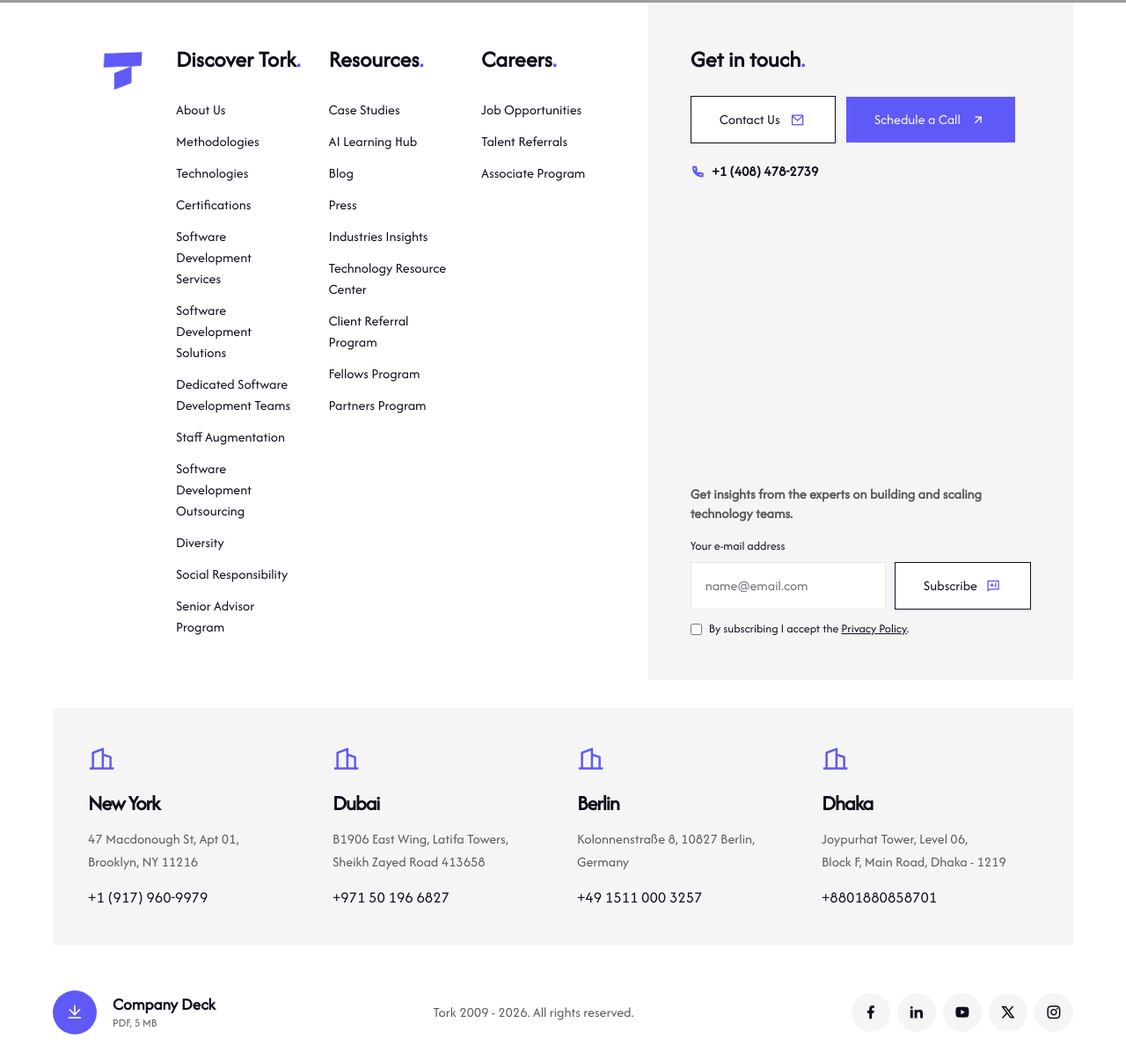
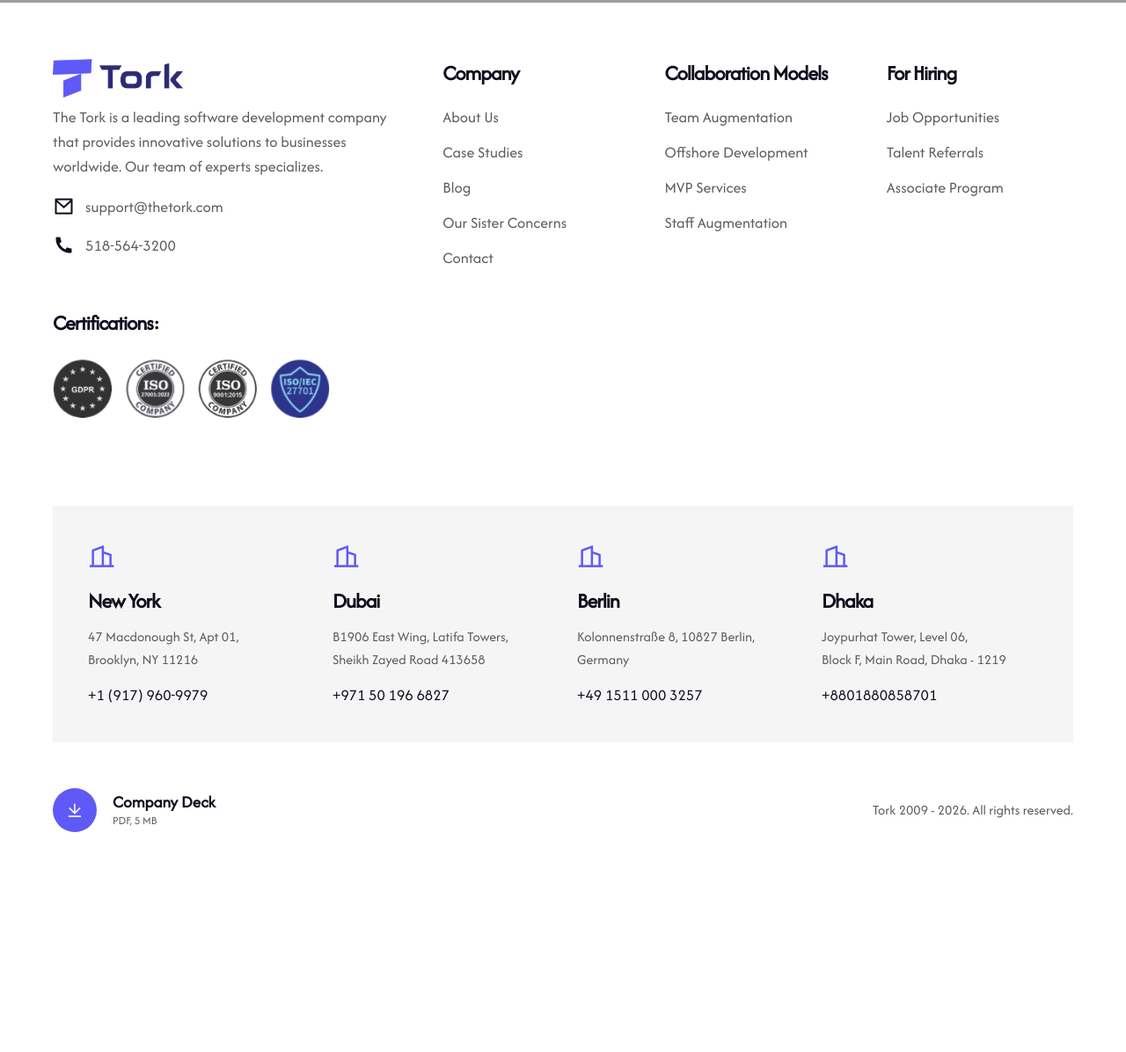
Before and after one commit to sarowar-islam/new.thetork.com, a website: page index.html in a window 1280 px wide. Shown: the part 6132-7328 px from the top of the page at 88% size. After the commit the page ends 7098 px from the top, so only its background shows below. Drawn offline with Linux system fonts and the light colour scheme; grey boxes are pictures that could not be loaded.

Commit message:
Add awards and certifications section to homepage; include images and alt text for accessibility

```diff
--- a/index.html
+++ b/index.html
@@ -2580,22 +2580,96 @@
         <!--...::: Footer Section Start :::... -->
         <footer class="section-footer w-full bg-white text-colorDark">
             <div class="grid grid-cols-12 px-5 sm:px-10 md:px-[60px]">
+                <div class="col-span-12 grid grid-cols-1 gap-10 py-12 sm:grid-cols-2 lg:grid-cols-[minmax(0,1.9fr)_repeat(3,minmax(0,1fr))] lg:gap-10 lg:py-16">
+                    <div>
+                        <a href="index.html" aria-label="The Tork homepage" class="inline-block">
+                            <img src="assets/img/images/logo-dark.png" alt="The Tork" width="437" height="130"
+                                class="h-11 w-auto object-contain" />
+                        </a>
+
+                        <p class="text-lg text-colorDarkGrey">
+                            The Tork is a leading software development company that provides innovative solutions to businesses worldwide. Our team of experts specializes.
+                        </p>
+
+                        <div class="mt-4 flex flex-col gap-3 text-lg text-colorDarkGrey">
+                            <a href="mailto:support@thetork.com" class="inline-flex items-center gap-3 transition-colors hover:text-colorBlue">
+                                <i class="ri-mail-line text-2xl text-colorDark" aria-hidden="true"></i>
+                                <span>support@thetork.com</span>
+                            </a>
+                            <a href="tel:+15185643200" class="inline-flex items-center gap-3 transition-colors hover:text-colorBlue">
+                                <i class="ri-phone-fill text-2xl text-colorDark" aria-hidden="true"></i>
+                                <span>518-564-3200</span>
+                            </a>
+                        </div>
+
+                        <div class="mt-14">
+
+                            <h2 class="mb-6 text-2xl font-semibold text-colorDark">Certifications:</h2>
+
+                            <ul class="flex flex-wrap items-center gap-3" aria-label="Certifications and security badges">
+                                <li>
+                                    <img src="assets/img/footer/gdpr.png" alt="GDPR badge"
+                                        class="h-[72px] w-auto max-w-[82px] object-contain" width="180" height="175" />
+                                </li>
+                                <li>
+                                    <img src="assets/img/footer/iso-27001.png" alt="ISO 27001:2022 certification"
+                                        class="h-[72px] w-auto max-w-[82px] object-contain" width="175" height="175" />
+                                </li>
+                                <li>
+                                    <img src="assets/img/footer/iso-9001.png" alt="ISO 9001:2015 certification"
+                                        class="h-[72px] w-auto max-w-[82px] object-contain" width="175" height="175" />
+                                </li>
+                                <li>
+                                    <img src="assets/img/footer/iso-27701.png" alt="ISO/IEC 27701 certification"
+                                        class="h-[72px] w-auto max-w-[82px] object-contain" width="175" height="175" />
+                                </li>
+                            </ul>
+                        </div>
+                    </div>
+
+                    <div>
+                        <h2 class="mb-5 text-2xl font-semibold text-colorDark">Company</h2>
+                        <nav class="flex flex-col gap-y-3 text-lg text-colorDarkGrey">
+                            <a href="about.html" class="transition-colors hover:text-colorBlue">About Us</a>
+                            <a href="case-study.html" class="transition-colors hover:text-colorBlue">Case Studies</a>
+                            <a href="blog.html" class="transition-colors hover:text-colorBlue">Blog</a>
+                            <a href="about.html" class="transition-colors hover:text-colorBlue">Our Sister Concerns</a>
+                            <a href="contact.html" class="transition-colors hover:text-colorBlue">Contact</a>
+                        </nav>
+                    </div>
+
+                    <div>
+                        <h2 class="mb-5 text-2xl font-semibold text-colorDark">Collaboration Models</h2>
+                        <nav class="flex flex-col gap-y-3 text-lg text-colorDarkGrey">
+                            <a href="service-details.html" class="transition-colors hover:text-colorBlue">Team Augmentation</a>
+                            <a href="service-details.html" class="transition-colors hover:text-colorBlue">Offshore Development</a>
+                            <a href="service-details.html" class="transition-colors hover:text-colorBlue">MVP Services</a>
+                            <a href="service-details.html" class="transition-colors hover:text-colorBlue">Staff Augmentation</a>
+                        </nav>
+                    </div>
+
+                    <div>
+                        <h2 class="mb-5 text-2xl font-semibold text-colorDark">For Hiring</h2>
+                        <nav class="flex flex-col gap-y-3 text-lg text-colorDarkGrey">
+                            <a href="contact.html" class="transition-colors hover:text-colorBlue">Job Opportunities</a>
+                            <a href="contact.html" class="transition-colors hover:text-colorBlue">Talent Referrals</a>
+                            <a href="contact.html" class="transition-colors hover:text-colorBlue">Associate Program</a>
+                        </nav>
+                    </div>
+                </div>
+
                 <!-- LEFT SECTION: LOGO AND NAVIGATION -->
-                <div class="col-span-12 lg:col-span-7 bg-white px-6 py-14 sm:px-10 lg:p-12">
+                <!-- <div class="col-span-12 lg:col-span-7 bg-white px-6 py-14 sm:px-10 lg:p-12">
                     <div class="flex flex-col justify-between h-full">
 
-                        <!-- Top: Columns Grid -->
                         <div class="grid grid-cols-1 gap-8 sm:grid-cols-2 lg:grid-cols-[60px_repeat(3,minmax(0,1fr))]">
 
-                            <!-- Brand Logo Column -->
                             <div class="mb-6 lg:mb-0">
                                 <a href="index.html" aria-label="Tork homepage" class="inline-block">
                                     <img src="assets/img/images/logo-icon-dark.png" alt="Tork" width="143"
                                         height="44" />
                                 </a>
                             </div>
-
-                            <!-- Discover Tork -->
                             <div>
                                 <span class="mb-7 block text-[26px] font-semibold leading-[1.3]">
                                     Discover Tork<span class="text-colorBlue">.</span>
@@ -2677,7 +2751,6 @@
                                 </nav>
                             </div>
 
-                            <!-- Resources -->
                             <div>
                                 <span class="mb-7 block text-[26px] font-semibold leading-[1.3]">
                                     Resources<span class="text-colorBlue">.</span>
@@ -2740,8 +2813,6 @@
                                     </a>
                                 </nav>
                             </div>
-
-                            <!-- Careers -->
                             <div>
                                 <span class="mb-7 block text-[26px] font-semibold leading-[1.3]">
                                     Careers<span class="text-colorBlue">.</span>
@@ -2772,13 +2843,11 @@
                         </div>
 
                     </div>
-                </div>
+                </div> -->
 
                 <!-- RIGHT SECTION: CONTACT, NEWSLETTER AND SOCIAL LINKS -->
-                <div class="col-span-12 bg-colorGreyTwo p-6 sm:p-8 lg:col-span-5 lg:p-10 xl:p-12">
+                <!-- <div class="col-span-12 bg-colorGreyTwo p-6 sm:p-8 lg:col-span-5 lg:p-10 xl:p-12">
                     <div class="flex flex-col justify-between h-full">
-
-                        <!-- Contact -->
                         <div>
                             <span class="mb-6 block text-[26px] font-semibold leading-[1.3]">
                                 Get in touch<span class="text-colorBlue">.</span>
@@ -2809,8 +2878,6 @@
                                 <span>+1 (408) 478-2739</span>
                             </a>
                         </div>
-
-                        <!-- Newsletter -->
                         <div class="mt-10 lg:mt-12">
                             <p class="text-colorDarkGrey mb-4 text-base font-semibold leading-snug">
                                 Get insights from the experts on building and scaling technology teams.
@@ -2849,7 +2916,7 @@
                         </div>
 
                     </div>
-                </div>
+                </div> -->
 
                 <!-- Office Addresses -->
                 <section class="col-span-12 bg-white py-8" aria-label="Global office addresses">
@@ -2915,28 +2982,6 @@
                     Tork 2009 - <span id="copyright-year">2026</span>. All rights reserved.
                 </p>
 
-                <nav aria-label="Social media" class="flex flex-wrap justify-center gap-2">
-                    <a href="https://www.facebook.com" target="_blank" rel="noopener noreferrer" aria-label="Facebook"
-                        class="inline-flex h-11 w-11 items-center justify-center rounded-full bg-colorGreyTwo text-lg text-colorDark transition-all duration-300 hover:bg-colorBlue hover:text-white">
-                        <i class="ri-facebook-fill"></i>
-                    </a>
-                    <a href="https://www.linkedin.com" target="_blank" rel="noopener noreferrer" aria-label="LinkedIn"
-                        class="inline-flex h-11 w-11 items-center justify-center rounded-full bg-colorGreyTwo text-lg text-colorDark transition-all duration-300 hover:bg-colorBlue hover:text-white">
-                        <i class="ri-linkedin-fill"></i>
-                    </a>
-                    <a href="https://www.youtube.com" target="_blank" rel="noopener noreferrer" aria-label="YouTube"
-                        class="inline-flex h-11 w-11 items-center justify-center rounded-full bg-colorGreyTwo text-lg text-colorDark transition-all duration-300 hover:bg-colorBlue hover:text-white">
-                        <i class="ri-youtube-fill"></i>
-                    </a>
-                    <a href="https://www.x.com" target="_blank" rel="noopener noreferrer" aria-label="X"
-                        class="inline-flex h-11 w-11 items-center justify-center rounded-full bg-colorGreyTwo text-lg text-colorDark transition-all duration-300 hover:bg-colorBlue hover:text-white">
-                        <i class="ri-twitter-x-line"></i>
-                    </a>
-                    <a href="https://www.instagram.com" target="_blank" rel="noopener noreferrer" aria-label="Instagram"
-                        class="inline-flex h-11 w-11 items-center justify-center rounded-full bg-colorGreyTwo text-lg text-colorDark transition-all duration-300 hover:bg-colorBlue hover:text-white">
-                        <i class="ri-instagram-line"></i>
-                    </a>
-                </nav>
             </div>
         </footer>
         <!--...::: Footer Section End :::... -->
```
Also changed, not shown: assets/css/style.css, assets/img/footer/clutch-ai.png (added), assets/img/footer/clutch-machine-learning.png (added), assets/img/footer/clutch-software-developers.png (added), assets/img/footer/clutch-top-software.png (added), assets/img/footer/gdpr.png (added), assets/img/footer/goodfirms.png (added), assets/img/footer/iso-27001.png (added), assets/img/footer/iso-27701.png (added), assets/img/footer/iso-9001.png (added), src/tailwind.css.
